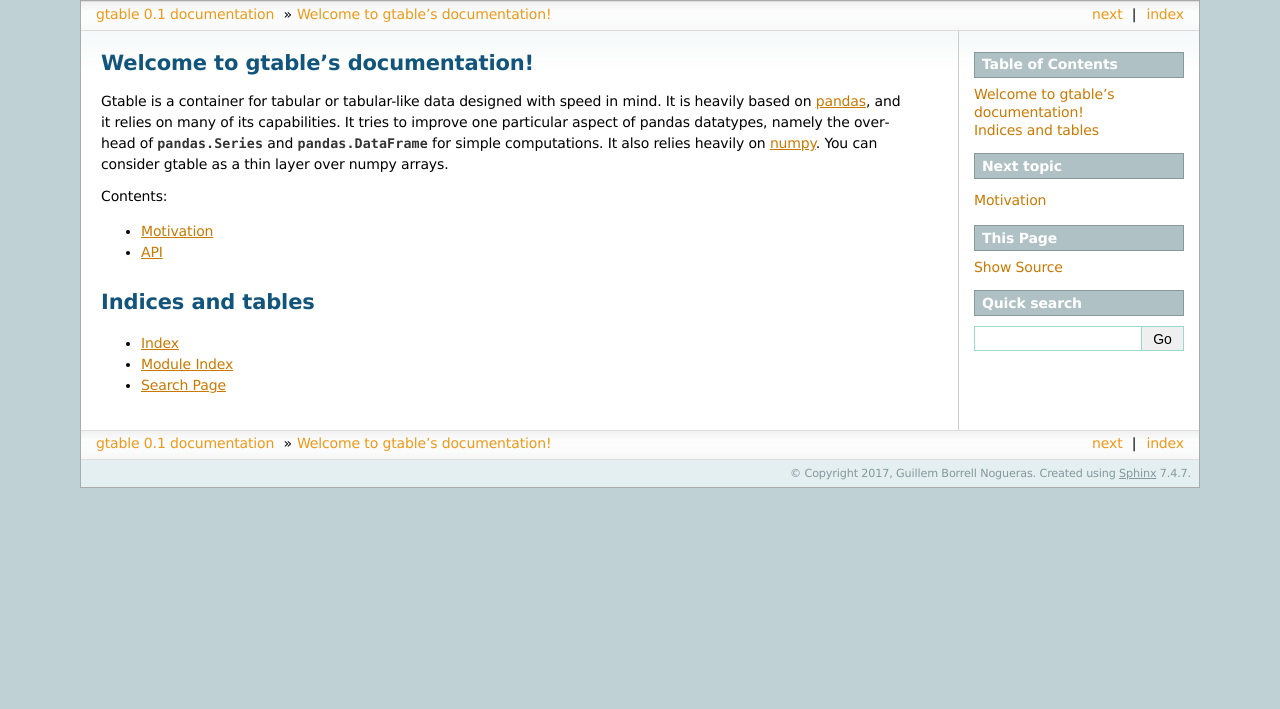
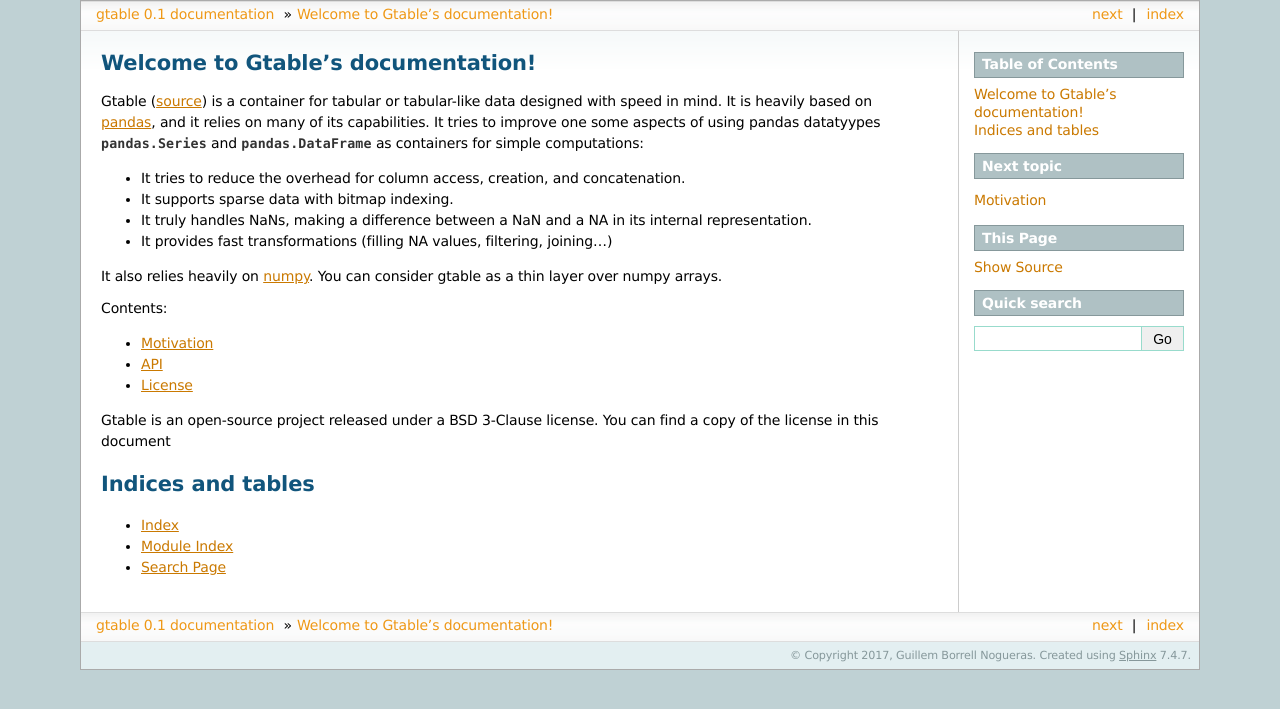
Before and after one commit to guillemborrell/gtable, a Sphinx documentation site: the page built from docs/index.rst, in a window 1280 px wide. Shown: the top 709 px of the page. Built offline with Sphinx 7.4.7, drawn with Linux system fonts in a browser that asks for light colours.

Commit message:
Improved documentation and added license information.

```diff
--- a/docs/index.rst
+++ b/docs/index.rst
@@ -1,18 +1,25 @@
-.. gtable documentation master file, created by
-   sphinx-quickstart on Wed Aug 16 10:50:15 2017.
-   You can adapt this file completely to your liking, but it should at least
-   contain the root `toctree` directive.
-
-Welcome to gtable's documentation!
+Welcome to Gtable's documentation!
 ==================================
 
-Gtable is a container for tabular or tabular-like data designed with speed in
+Gtable (`source <https://github.com/guillemborrell/gtable>`_) is a container for
+tabular or tabular-like data designed with speed in
 mind. It is heavily based on `pandas <http://pandas.pydata.org>`_, and it relies
-on many of its capabilities. It tries to improve one particular aspect of
-pandas datatypes, namely the overhead of :py:class:`pandas.Series` and
-:py:class:`pandas.DataFrame` for simple computations. It also relies heavily on
-`numpy <http://www.numpy.org>`_. You can consider gtable as a thin layer over
-numpy arrays.
+on many of its capabilities. It tries to improve one some aspects of
+using pandas datatyypes :py:class:`pandas.Series` and
+:py:class:`pandas.DataFrame` as containers for simple computations:
+
+* It tries to reduce the overhead for column access, creation, and
+  concatenation.
+
+* It supports sparse data with bitmap indexing.
+
+* It truly handles NaNs, making a difference between a NaN and a NA in its
+  internal representation.
+
+* It provides fast transformations (filling NA values, filtering, joining...)
+
+It also relies heavily on `numpy <http://www.numpy.org>`_. You can consider
+gtable as a thin layer over numpy arrays.
 
 .. toctree::
    :maxdepth: 2
@@ -20,6 +27,10 @@
 
    motivation
    api
+   license
+
+Gtable is an open-source project released under a BSD 3-Clause license. You can
+find a copy of the license in this document
 
 
 Indices and tables
```
Also changed, not shown: docs/license.rst (added, +30 -0 lines), docs/motivation.rst (+6 -7 lines).
